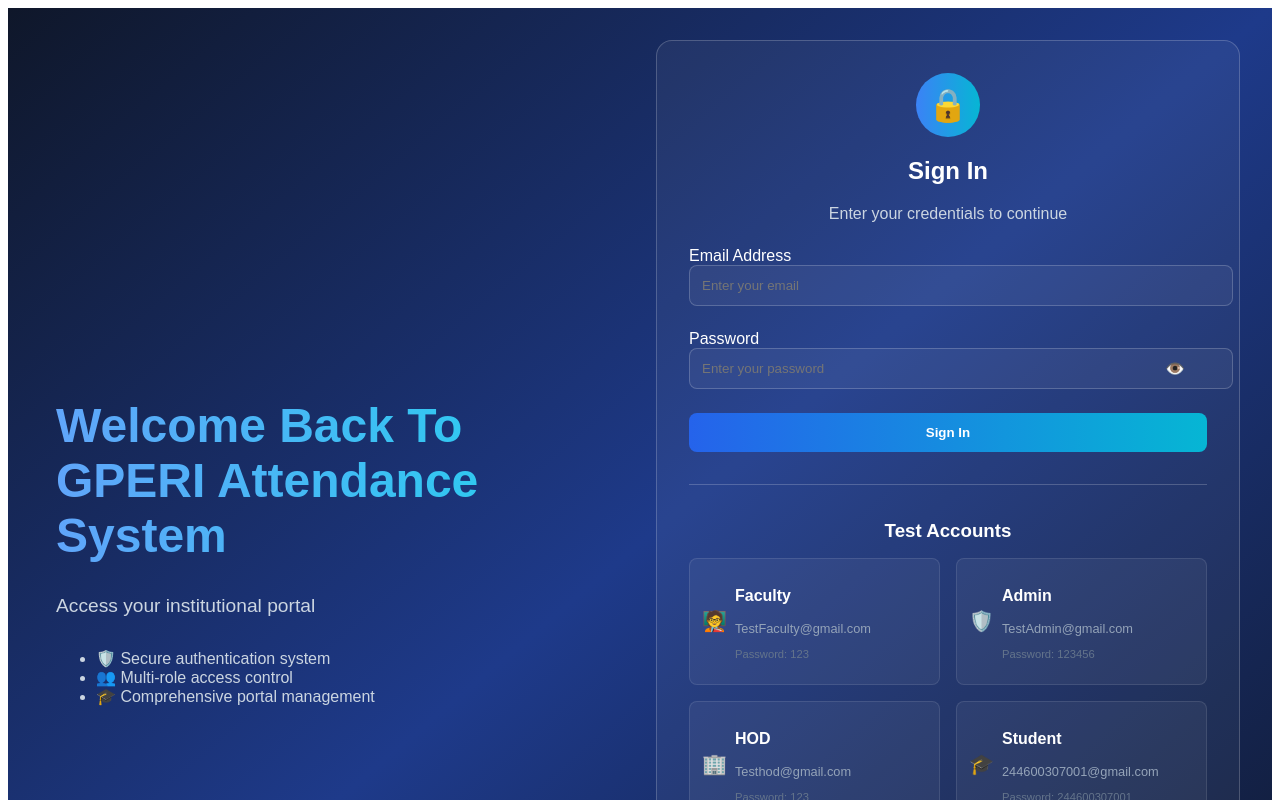
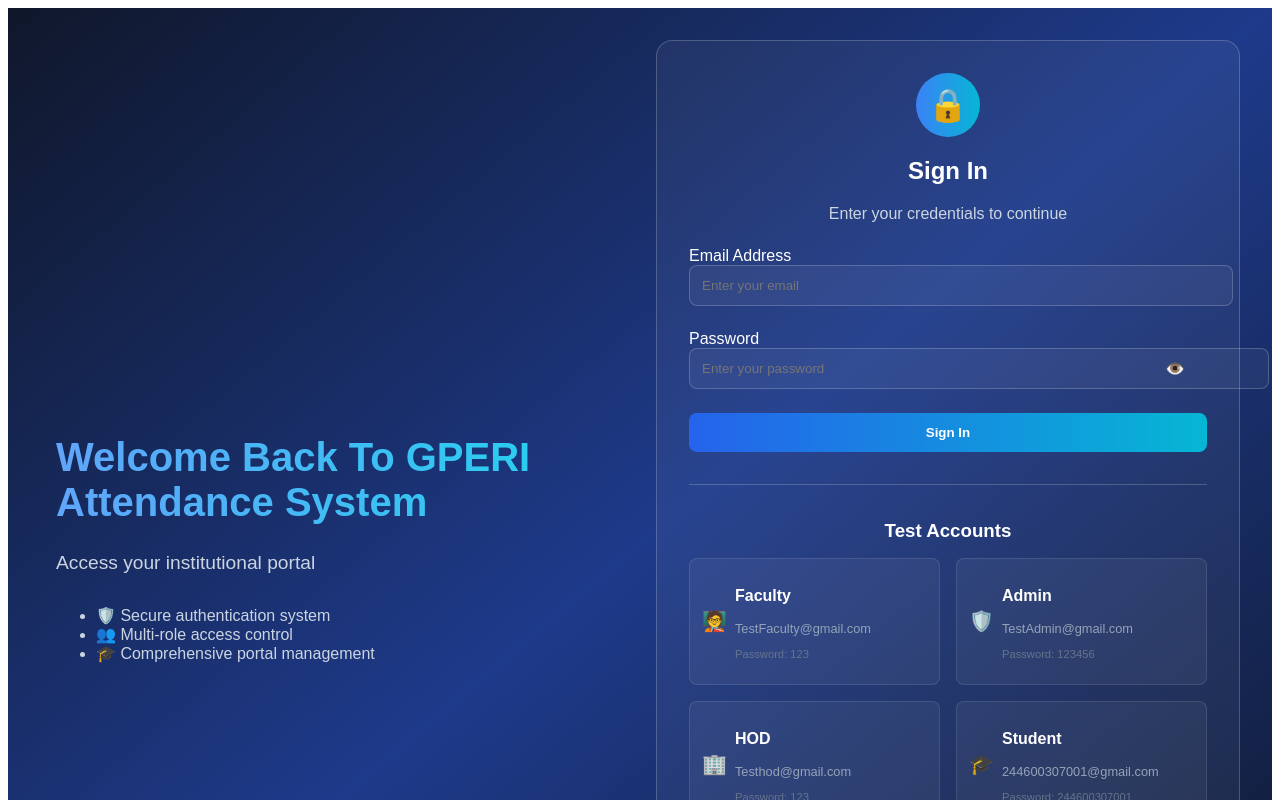
Before and after one commit to alok410/GPERIATD, a React (Create React App) app in the folder frontend/: page / in a window 1280 px wide. Shown: the top 800 px of the page. Built offline with nearby package versions, Linux system fonts and the light colour scheme.

Commit message:
final  commit

```diff
--- a/frontend/src/components/Login.jsx
+++ b/frontend/src/components/Login.jsx
@@ -72,26 +72,45 @@ const Login = () => {
         button:hover:not(:disabled) {
           transform: scale(1.02);
         }
+        @media (max-width: 768px) {
+          .container {
+            grid-template-columns: 1fr !important;
+            text-align: center;
+          }
+          .left-section {
+            padding: 1rem 0 !important;
+          }
+        }
       `}</style>
-      <div style={{ maxWidth: '1200px', width: '100%', display: 'grid', gridTemplateColumns: '1fr 1fr', gap: '2rem', alignItems: 'center' }}>
-        {/* Left Side */}
-        <div style={{ color: 'white', padding: '1rem' }}>
+
+      <div className="container" style={{
+        maxWidth: '1200px',
+        width: '100%',
+        display: 'grid',
+        gridTemplateColumns: '1fr 1fr',
+        gap: '2rem',
+        alignItems: 'center'
+      }}>
+        {/* Left Section */}
+        <div className="left-section" style={{ color: 'white', padding: '1rem' }}>
           <h1 style={{
-            fontSize: '3rem',
+            fontSize: '2.5rem',
             fontWeight: 'bold',
             background: 'linear-gradient(to right, #60a5fa, #22d3ee)',
             WebkitBackgroundClip: 'text',
-            WebkitTextFillColor: 'transparent',
-          }}>Welcome Back To GPERI Attendance System</h1>
+            WebkitTextFillColor: 'transparent'
+          }}>
+            Welcome Back To GPERI Attendance System
+          </h1>
           <p style={{ fontSize: '1.2rem', color: '#cbd5e1' }}>Access your institutional portal</p>
-          <ul style={{ marginTop: '2rem', color: '#cbd5e1' }}>
+          <ul style={{ marginTop: '2rem', color: '#cbd5e1', textAlign: 'left' }}>
             <li>🛡️ Secure authentication system</li>
             <li>👥 Multi-role access control</li>
             <li>🎓 Comprehensive portal management</li>
           </ul>
         </div>
 
-        {/* Right Side */}
+        {/* Right Section */}
         <div style={{
           backgroundColor: 'rgba(255,255,255,0.05)',
           border: '1px solid rgba(255,255,255,0.2)',
@@ -128,6 +147,7 @@ const Login = () => {
                 }}
               />
             </div>
+
             <div>
               <label>Password</label>
               <div style={{ position: 'relative' }}>
@@ -138,7 +158,8 @@ const Login = () => {
                   onChange={(e) => setPassword(e.target.value)}
                   required
                   style={{
-                    width: '93%', padding: '0.75rem',
+                    width: '100%',
+                    padding: '0.75rem',
                     paddingRight: '3rem',
                     background: 'rgba(255,255,255,0.05)',
                     border: '1px solid rgba(255,255,255,0.2)',
```
